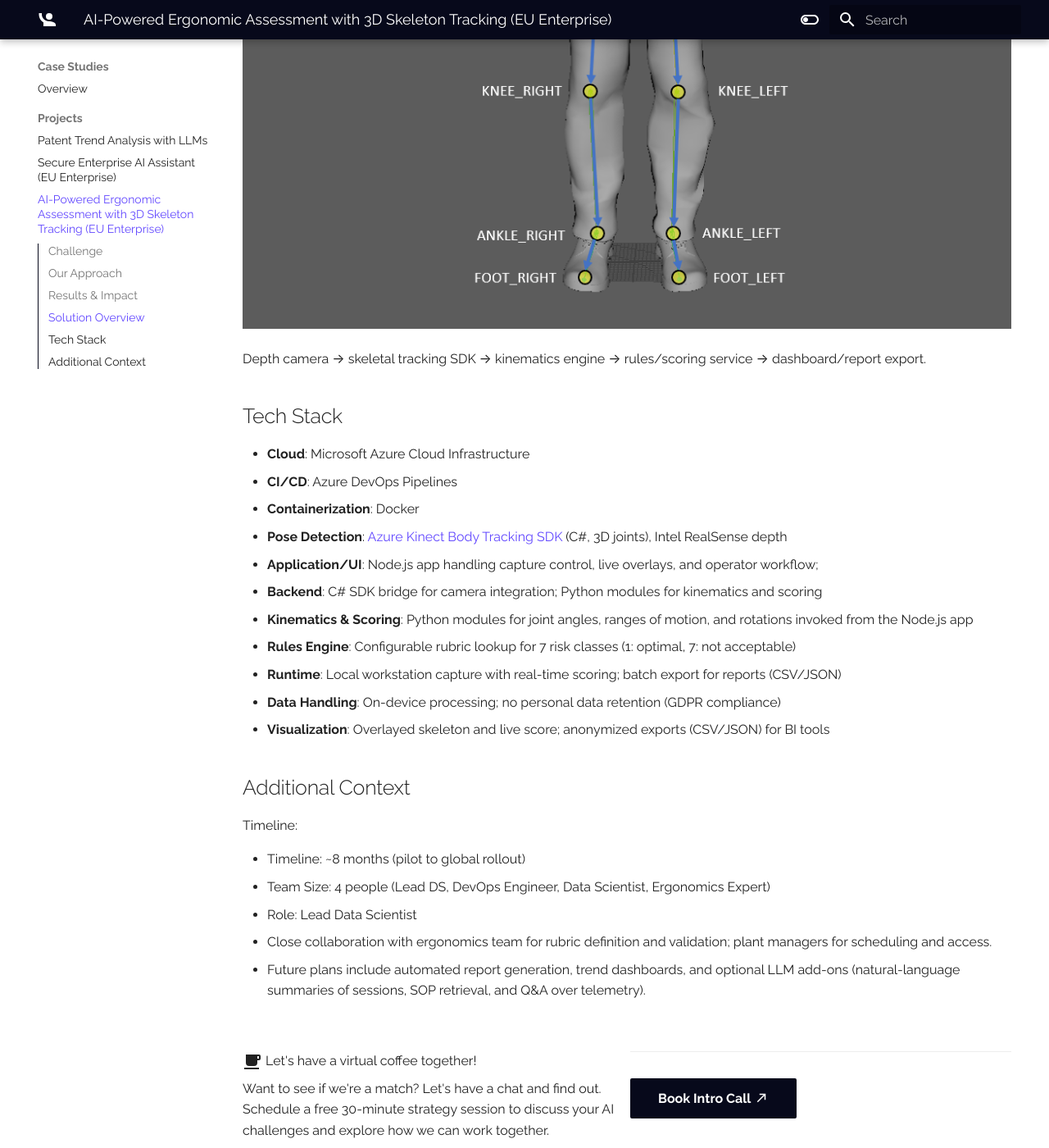
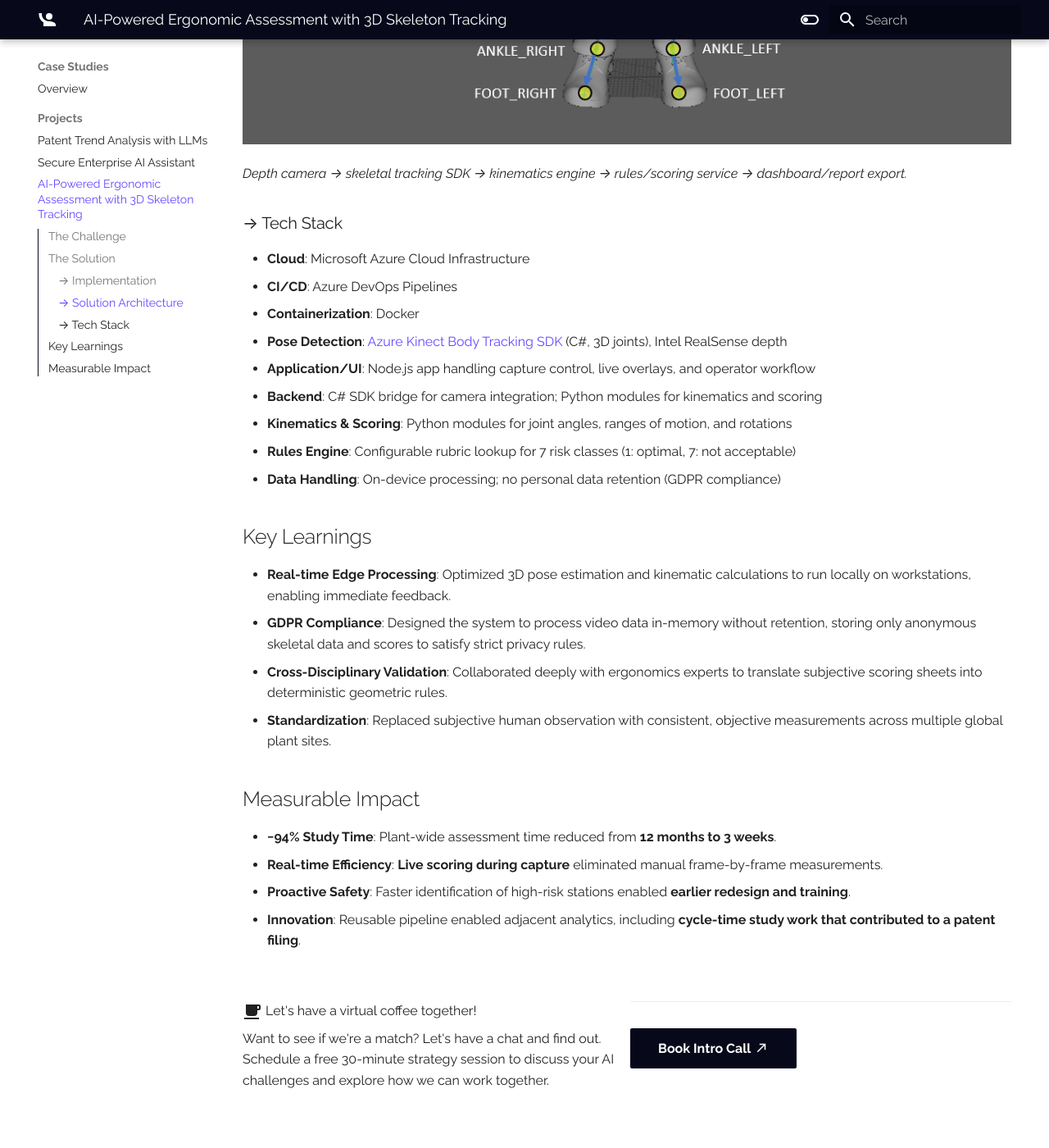
Before and after one commit to pandego/pandego.github.io, an MkDocs documentation site: the page built from docs/portfolio/projects/project-ergonomic-assessment.md, in a window 1280 px wide and 1400 px high, scrolled down 1875 px. Shown: the whole window at 82% size. Built offline with MkDocs 1.6.1 and Material for MkDocs 9.7.7, drawn with Linux system fonts in a browser that asks for light colours; some web fonts are replaced; some of the changed text lies outside the part shown.

Commit message:
docs: restructure ergonomic assessment case study with consistent template format

```diff
--- a/docs/portfolio/projects/project-ergonomic-assessment.md
+++ b/docs/portfolio/projects/project-ergonomic-assessment.md
@@ -1,15 +1,16 @@
 ---
-title: AI-Powered Ergonomic Assessment with 3D Skeleton Tracking (EU Enterprise)
+title: AI-Powered Ergonomic Assessment with 3D Skeleton Tracking
 description: Automated ergonomic scoring from depth-video, cutting plant-wide studies from 12 months to 3 weeks.
 ---
 
 # AI-Powered Ergonomic Assessment with 3D Skeleton Tracking
+
 !!! abstract "Case Study Summary"
     **Client**: Confidential / Fortune 500 European Automotive Supplier
     **Industry**: Automotive (Manufacturing)
     **Role**: Lead Data Scientist
 
-    **Impact Metrics:**
+    **Impact Metrics**:
 
     - **−94%** study duration per plant (12 months → 3 weeks)
     - **≈17×** throughput increase (workstations assessed per week)
@@ -19,51 +20,47 @@
 
 The ergonomics team needed plant-wide ergonomics assessments in weeks, not months; we delivered an AI-powered 3D vision workflow that lets ergonomists identify high risk workstations quickly and consistently at plant scale.
 
-
-## Challenge
+## The Challenge
 
 Manual video review and angle measurement made ergonomic studies slow and error-prone. Plants had hundreds of workstations and repetitive tasks with musculoskeletal risk. One plant needed roughly a year to complete a full study, delaying mitigation and inflating risk exposure.
 
-## Our Approach
+## The Solution
 
-Built a depth-camera pipeline that converts 3D video into live skeletal keypoints and joint kinematics, then maps those to an ergonomics scoring rubric. Stages: **capture → 3D pose estimation → kinematic features (angles/rotations) → rules engine (rubric lookup) → real-time score & report**. The system delivered in-session feedback and standardized outputs the ergonomics team could act on immediately.
+### → Implementation
 
-## Results & Impact
+I built a depth-camera pipeline that converts 3D video into live skeletal keypoints and joint kinematics, then maps those to an ergonomics scoring rubric. The pipeline executes in stages: **capture → 3D pose estimation → kinematic features (angles/rotations) → rules engine (rubric lookup) → real-time score & report**. The system delivered in-session feedback and standardized outputs the ergonomics team could act on immediately.
 
-- Plant-wide assessment time reduced from **12 months to 3 weeks**
-- **Live scoring during capture** eliminated manual frame-by-frame measurements
-- Faster identification of high-risk stations enabled **earlier redesign and training**
-- Reusable pipeline enabled adjacent analytics, including **cycle-time study work that contributed to a patent filing**
-
-## Solution Overview
+### → Solution Architecture
 
 ![Architecture Diagram](../../assets/ergonomics-3d-skeleton-ai.png)
 
-Depth camera → skeletal tracking SDK → kinematics engine → rules/scoring service → dashboard/report export.
+*Depth camera → skeletal tracking SDK → kinematics engine → rules/scoring service → dashboard/report export.*
 
-## Tech Stack
+### → Tech Stack
 
 - **Cloud**: Microsoft Azure Cloud Infrastructure
 - **CI/CD**: Azure DevOps Pipelines
 - **Containerization**: Docker
 - **Pose Detection**: [Azure Kinect Body Tracking SDK](https://azure.microsoft.com/fr-fr/products/kinect-dk) (C#, 3D joints), Intel RealSense depth
-- **Application/UI**: Node.js app handling capture control, live overlays, and operator workflow;
+- **Application/UI**: Node.js app handling capture control, live overlays, and operator workflow
 - **Backend**: C# SDK bridge for camera integration; Python modules for kinematics and scoring
-- **Kinematics & Scoring**: Python modules for joint angles, ranges of motion, and rotations invoked from the Node.js app
+- **Kinematics & Scoring**: Python modules for joint angles, ranges of motion, and rotations
 - **Rules Engine**: Configurable rubric lookup for 7 risk classes (1: optimal, 7: not acceptable)
-- **Runtime**: Local workstation capture with real-time scoring; batch export for reports (CSV/JSON)
 - **Data Handling**: On-device processing; no personal data retention (GDPR compliance)
-- **Visualization**: Overlayed skeleton and live score; anonymized exports (CSV/JSON) for BI tools
 
-## Additional Context
+## Key Learnings
 
-Timeline:
+- **Real-time Edge Processing**: Optimized 3D pose estimation and kinematic calculations to run locally on workstations, enabling immediate feedback.
+- **GDPR Compliance**: Designed the system to process video data in-memory without retention, storing only anonymous skeletal data and scores to satisfy strict privacy rules.
+- **Cross-Disciplinary Validation**: Collaborated deeply with ergonomics experts to translate subjective scoring sheets into deterministic geometric rules.
+- **Standardization**: Replaced subjective human observation with consistent, objective measurements across multiple global plant sites.
 
-- Timeline: ~8 months (pilot to global rollout)
-- Team Size: 4 people (Lead DS, DevOps Engineer, Data Scientist, Ergonomics Expert)
-- Role: Lead Data Scientist
-- Close collaboration with ergonomics team for rubric definition and validation; plant managers for scheduling and access.
-- Future plans include automated report generation, trend dashboards, and optional LLM add-ons (natural-language summaries of sessions, SOP retrieval, and Q&A over telemetry).
+## Measurable Impact
+
+- **−94% Study Time**: Plant-wide assessment time reduced from **12 months to 3 weeks**.
+- **Real-time Efficiency**: **Live scoring during capture** eliminated manual frame-by-frame measurements.
+- **Proactive Safety**: Faster identification of high-risk stations enabled **earlier redesign and training**.
+- **Innovation**: Reusable pipeline enabled adjacent analytics, including **cycle-time study work that contributed to a patent filing**.
 
 <div class="grid cards" style="margin-top: 3rem" markdown>
 
```
Also changed, not shown: docs/portfolio/projects/project-local-chatbot.md (+9 -9 lines), docs/portfolio/projects/project-patent-trend-analytics.md (+7 -7 lines), docs/portfolio/projects/project_template.md (+7 -7 lines).
